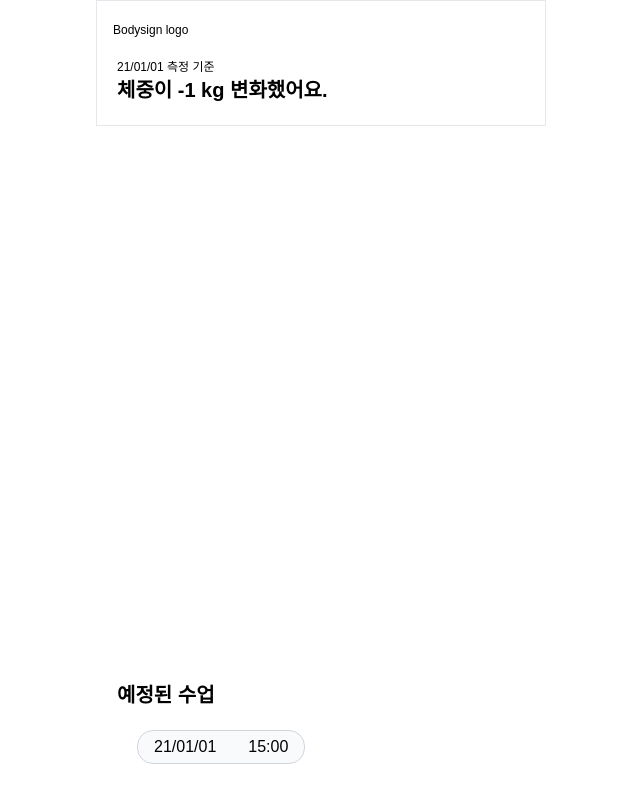
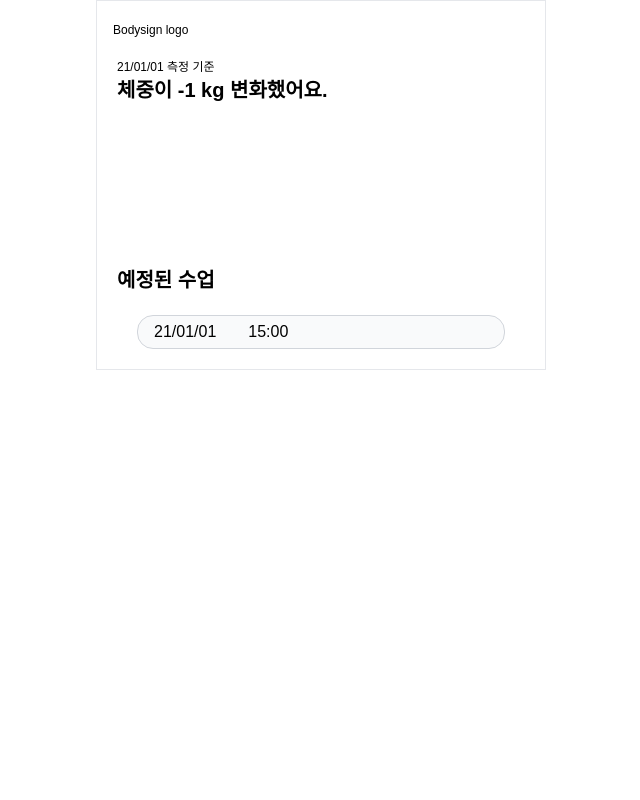
Before and after one commit to codestates/bodysign-frontend, a Next.js app in the folder client/: page /user in a window 1280 px wide. Shown: the whole page, without its empty margins (319-959 px from the left). Built offline with nearby package versions, Linux system fonts and the light colour scheme.

Commit message:
메인 페이지 레이아웃 수정

```diff
--- a/client/src/pages/user/index.tsx
+++ b/client/src/pages/user/index.tsx
@@ -56,11 +56,11 @@ const main: NextPage = () => {
 				{/* 이 때 CSS 애니메이션 추가가 필요 */}
 				{`체중이 ${inbodyList[1].weight - inbodyList[0].weight} kg 변화했어요.`}
 			</div>
-			<div className="bottom-2 fixed mb-2">
+			<div className="bottom-2 mt-40 mb-2 width-full">
 				<div className="font-IBM font-bold text-[20px] mb-3">
 					예정된 수업
 				</div>
-				<div className="font-IBM font-medium border border-gray-300 bg-gray-50 rounded-2xl items-center m-5">
+				<div className="font-IBM font-medium border border-gray-300 bg-gray-50 rounded-2xl items-center m-5 width-full">
 					<div className="inline-block p-1 mx-3">{classData.date}</div>
 					<div className="inline-block p-1 mx-3">{classData.time}</div>
 				</div>
```
